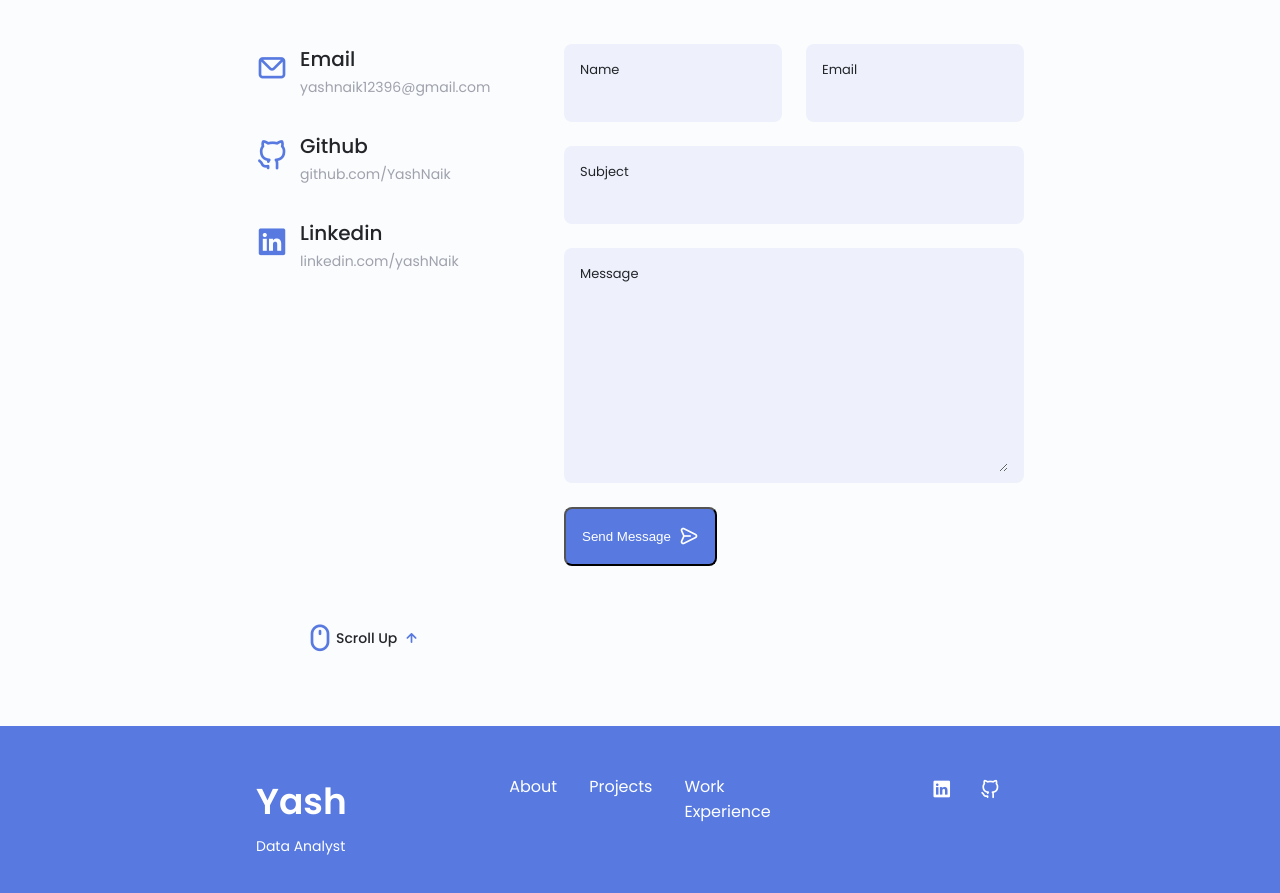
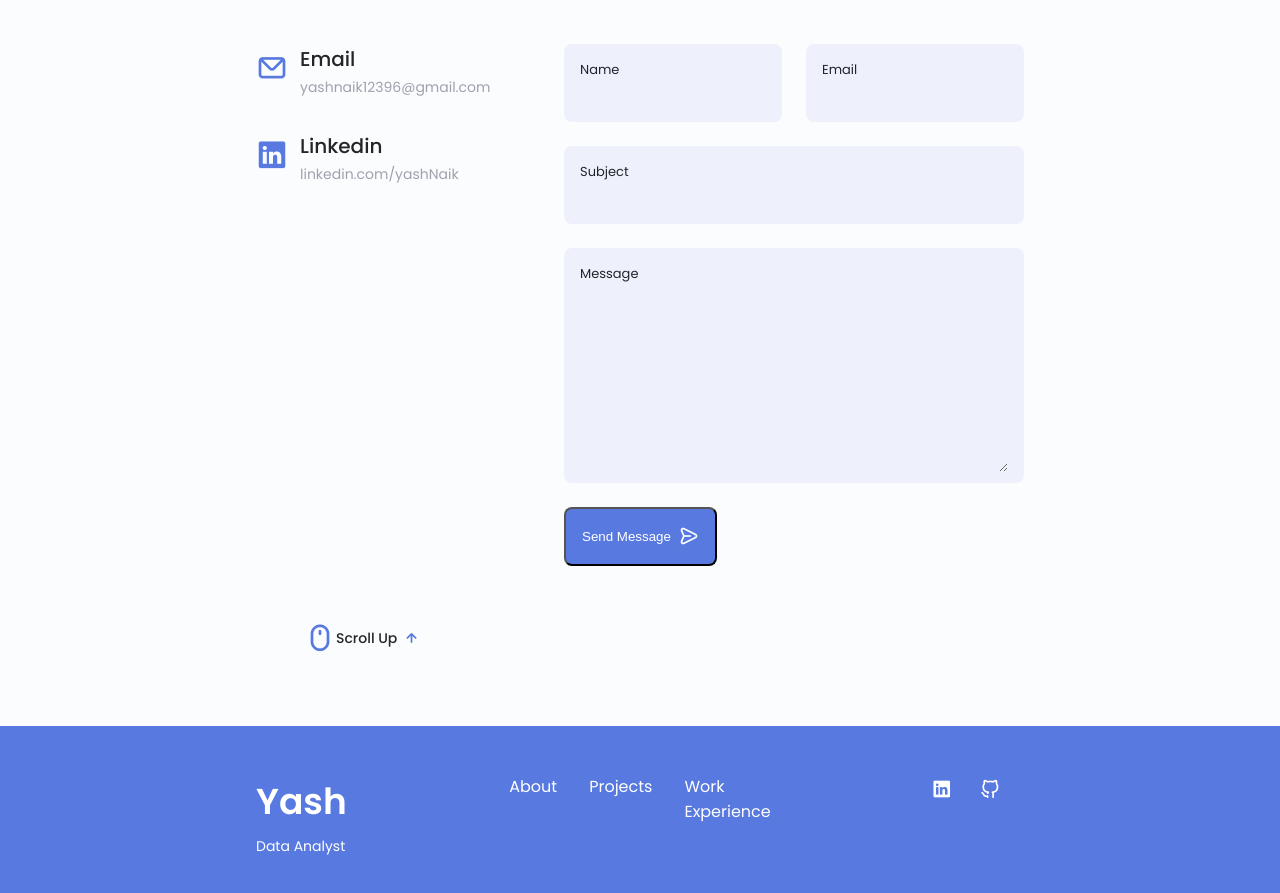
Before and after one commit to YashNaik123/yashnaik123.github.io, a plain HTML site: page index.html in a window 1280 px wide. Shown: the part 3820-4713 px from the top of the page. Drawn offline with nearby package versions, Linux system fonts and the light colour scheme.

Commit message:
Update index.html

```diff
--- a/index.html
+++ b/index.html
@@ -575,15 +575,6 @@
                         </div>
                     </div>
                     <div class="contact__information">
-                        <i class="uil uil-github-alt contact__icon"></i>
-                        <div>
-                            <a href="https://github.com/YashNaik123/">
-                                <h3 class="contact__title">Github</h3>
-                                <span class="contact__subtitle">github.com/YashNaik</span>
-                            </a>
-                        </div>
-                    </div>
-                    <div class="contact__information">
                         <i class="uil uil-linkedin contact__icon"></i>
                         <div>
                             <a href="https://www.linkedin.com/in/yashnaik12/">
```
